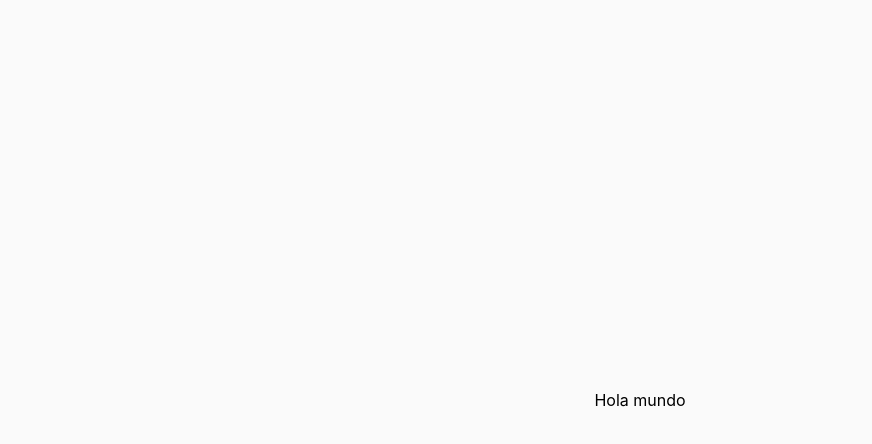
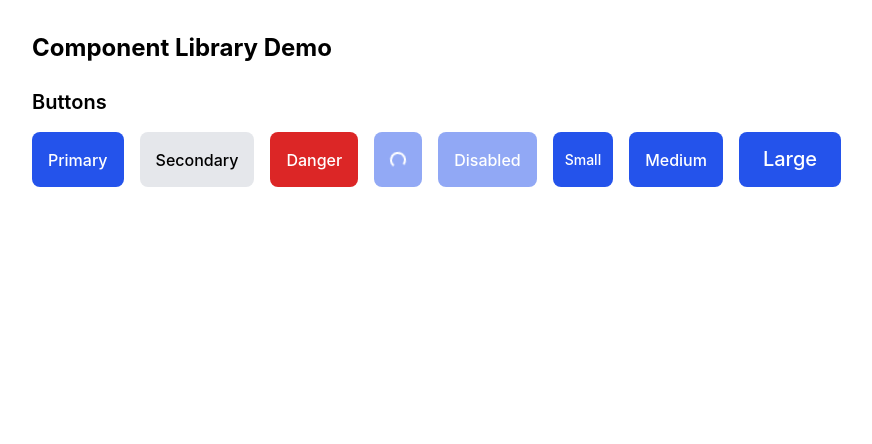
Before and after one commit to MarcosSeis/component_library_t1_Marcos_Sanchez, a Next.js app: page / in a window 1280 px wide. Shown: the top 444 px of the page, without its empty margins (0-872 px from the left). Built offline with nearby package versions, Linux system fonts and the light colour scheme.

Commit message:
feat(demo): showcase Button component in main demo page

```diff
--- a/app/page.tsx
+++ b/app/page.tsx
@@ -1,9 +1,26 @@
-import Image from "next/image";
+import { Button } from "@/components/Button";
 
-export default function Home() {
+export default function DemoPage() {
   return (
-    <div className="flex min-h-screen items-center justify-center bg-zinc-50 font-sans dark:bg-black">
-     <p>Hola mundo</p>
+    <div className="p-8 space-y-6">
+      <h1 className="text-2xl font-bold">Component Library Demo</h1>
+
+      <section>
+        <h2 className="text-xl font-semibold">Buttons</h2>
+
+        <div className="flex gap-4 flex-wrap mt-4">
+          <Button variant="primary">Primary</Button>
+          <Button variant="secondary">Secondary</Button>
+          <Button variant="danger">Danger</Button>
+
+          <Button state="loading">Loading</Button>
+          <Button state="disabled">Disabled</Button>
+
+          <Button size="small">Small</Button>
+          <Button size="medium">Medium</Button>
+          <Button size="large">Large</Button>
+        </div>
+      </section>
     </div>
   );
 }
```
